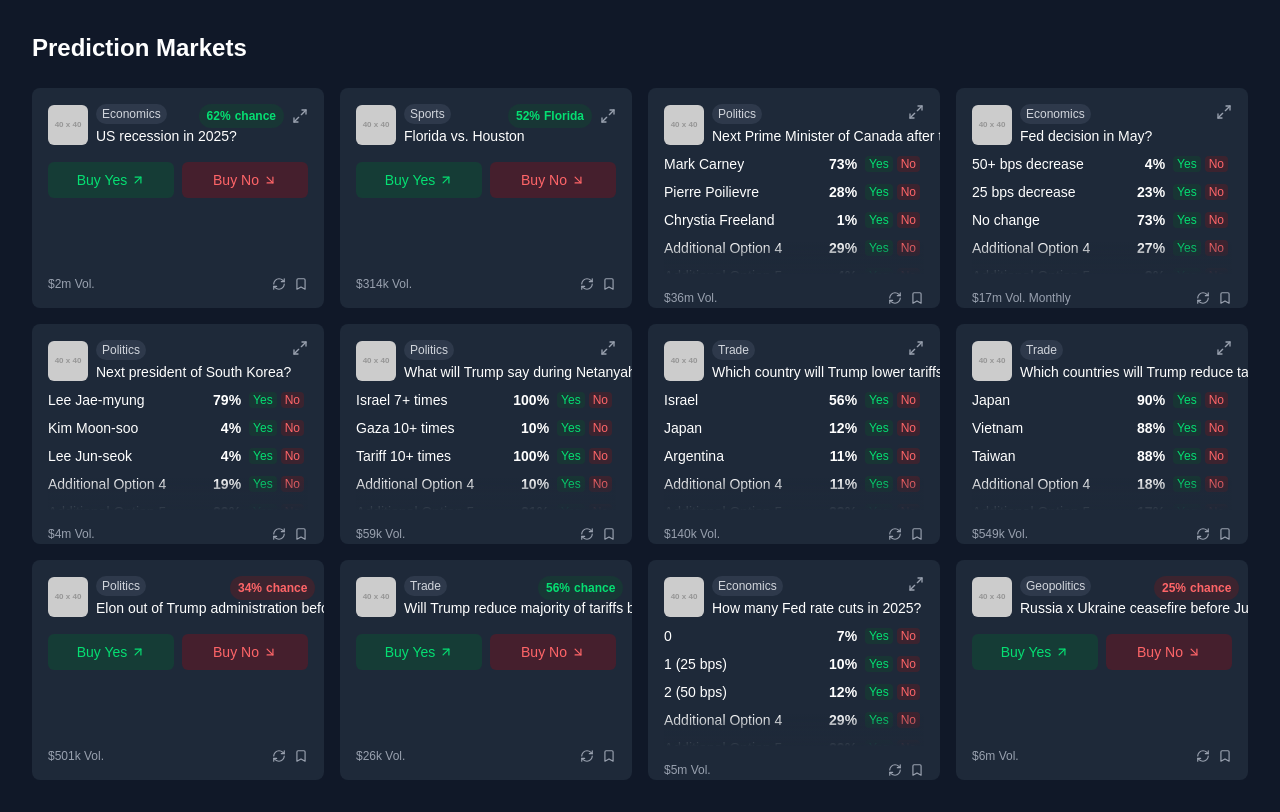
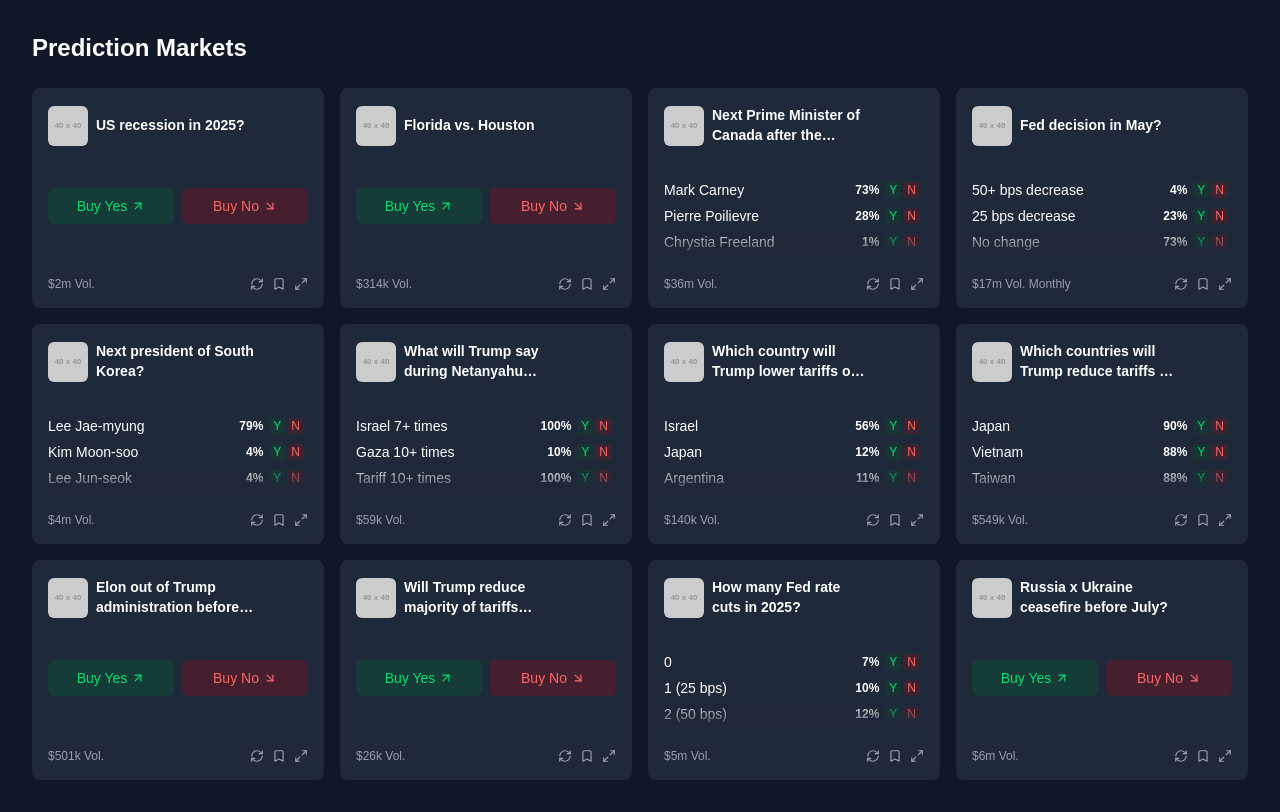
Before and after one commit to ewang0/card-grid-expandable, a Next.js app: page / in a window 1280 px wide. Built offline with nearby package versions, Linux system fonts and the light colour scheme.

Commit message:
update options card window sizing add head tet wrap

```diff
--- a/app/components/expanding-card-grid.tsx
+++ b/app/components/expanding-card-grid.tsx
@@ -210,7 +210,7 @@ export default function ExpandingCardGrid() {
               damping: 30,
               layout: { duration: 0.3 },
             }}
-            className="bg-gray-800 rounded-lg overflow-hidden transition-shadow hover:shadow-lg"
+            className="bg-gray-800 rounded-lg overflow-hidden transition-shadow hover:shadow-lg group"
             style={{
               gridRow: isExpanded ? "span 2" : "span 1",
               height: isExpanded ? "auto" : "220px", // Fixed height for non-expanded cards
@@ -218,48 +218,18 @@ export default function ExpandingCardGrid() {
           >
             <motion.div className="p-4 h-full flex flex-col" layout>
               {/* Header */}
-              <motion.div layout="position" className="flex items-start justify-between mb-2">
-                <div className="flex items-center gap-2 max-w-[70%]">
+              <motion.div layout="position" className="flex items-start justify-between mb-3 min-h-[4rem]">
+                <div className="flex items-center gap-2 max-w-[80%] group">
                   <img
                     src={card.imageUrl}
                     alt=""
-                    className="w-10 h-10 rounded-md flex-shrink-0 object-cover"
+                    className="w-10 h-10 rounded-md flex-shrink-0 object-cover self-start mt-0.5"
                   />
-                  <div className="flex flex-col gap-0.5">
-                    {/* Category Badge */}
-                    <span className="text-xs px-1.5 py-0.5 rounded-full bg-gray-700/70 text-gray-300 w-fit">
-                      {card.category}
-                    </span>
-                    <h3 className="font-medium text-sm truncate">{card.title}</h3>
+                  <div className="flex flex-col">
+                    <h3 className="font-bold text-sm line-clamp-2 group-hover:line-clamp-none transition-all">
+                      {card.title}
+                    </h3>
                   </div>
-                </div>
-
-                <div className="flex items-center gap-2 flex-shrink-0">
-                  {card.chance && (
-                    <motion.div
-                      layout="position"
-                      className={`rounded-full px-2 py-1 text-xs font-semibold flex items-center ${card.percentage && card.percentage > 50 ? "bg-green-900/30 text-green-400" : "bg-red-900/30 text-red-400"}`}
-                    >
-                      {card.percentage}%<span className="ml-1 text-xs">chance</span>
-                    </motion.div>
-                  )}
-
-                  {card.winner && (
-                    <motion.div
-                      layout="position"
-                      className={`rounded-full px-2 py-1 text-xs font-semibold flex items-center ${card.percentage && card.percentage > 50 ? "bg-green-900/30 text-green-400" : "bg-red-900/30 text-red-400"}`}
-                    >
-                      {card.percentage}%<span className="ml-1 text-xs">{card.winner}</span>
-                    </motion.div>
-                  )}
-
-                  <button
-                    onClick={() => toggleExpand(card.id)}
-                    className="text-gray-400 hover:text-white transition-colors flex-shrink-0"
-                    aria-label={isExpanded ? "Collapse card" : "Expand card"}
-                  >
-                    {isExpanded ? <Minimize2 size={16} /> : <Maximize2 size={16} />}
-                  </button>
                 </div>
               </motion.div>
 
@@ -270,17 +240,17 @@ export default function ExpandingCardGrid() {
                     {/* Scrollable options container with different max-height based on expanded state */}
                     <div
                       className={`overflow-y-auto pr-1 transition-all duration-300 ${
-                        isExpanded ? "max-h-[300px]" : "max-h-[120px]"
+                        isExpanded ? "max-h-[300px]" : "max-h-[80px]"
                       }`}
                     >
                       {card.options?.map((option, index) => (
-                        <motion.div key={index} layout="position" className="flex justify-between items-center mb-2">
+                        <motion.div key={index} layout="position" className="flex justify-between items-center mb-1.5">
                           <span className="text-sm truncate max-w-[60%]">{option.name}</span>
-                          <div className="flex items-center gap-2 flex-shrink-0">
-                            <span className="font-semibold text-sm">{option.percentage}%</span>
-                            <div className="flex gap-1">
-                              <span className="text-xs px-1 rounded bg-green-900/30 text-green-400">Yes</span>
-                              <span className="text-xs px-1 rounded bg-red-900/30 text-red-400">No</span>
+                          <div className="flex items-center gap-1.5 flex-shrink-0">
+                            <span className="font-semibold text-xs">{option.percentage}%</span>
+                            <div className="flex gap-0.5">
+                              <span className="text-xs px-1 rounded bg-green-900/30 text-green-400">Y</span>
+                              <span className="text-xs px-1 rounded bg-red-900/30 text-red-400">N</span>
                             </div>
                           </div>
                         </motion.div>
@@ -336,6 +306,13 @@ export default function ExpandingCardGrid() {
                 <div className="flex gap-2">
                   <RefreshCw size={14} />
                   <Bookmark size={14} />
+                  <button
+                    onClick={() => toggleExpand(card.id)}
+                    className="text-gray-400 hover:text-white transition-colors flex-shrink-0"
+                    aria-label={isExpanded ? "Collapse card" : "Expand card"}
+                  >
+                    {isExpanded ? <Minimize2 size={14} /> : <Maximize2 size={14} />}
+                  </button>
                 </div>
               </motion.div>
             </motion.div>
```
